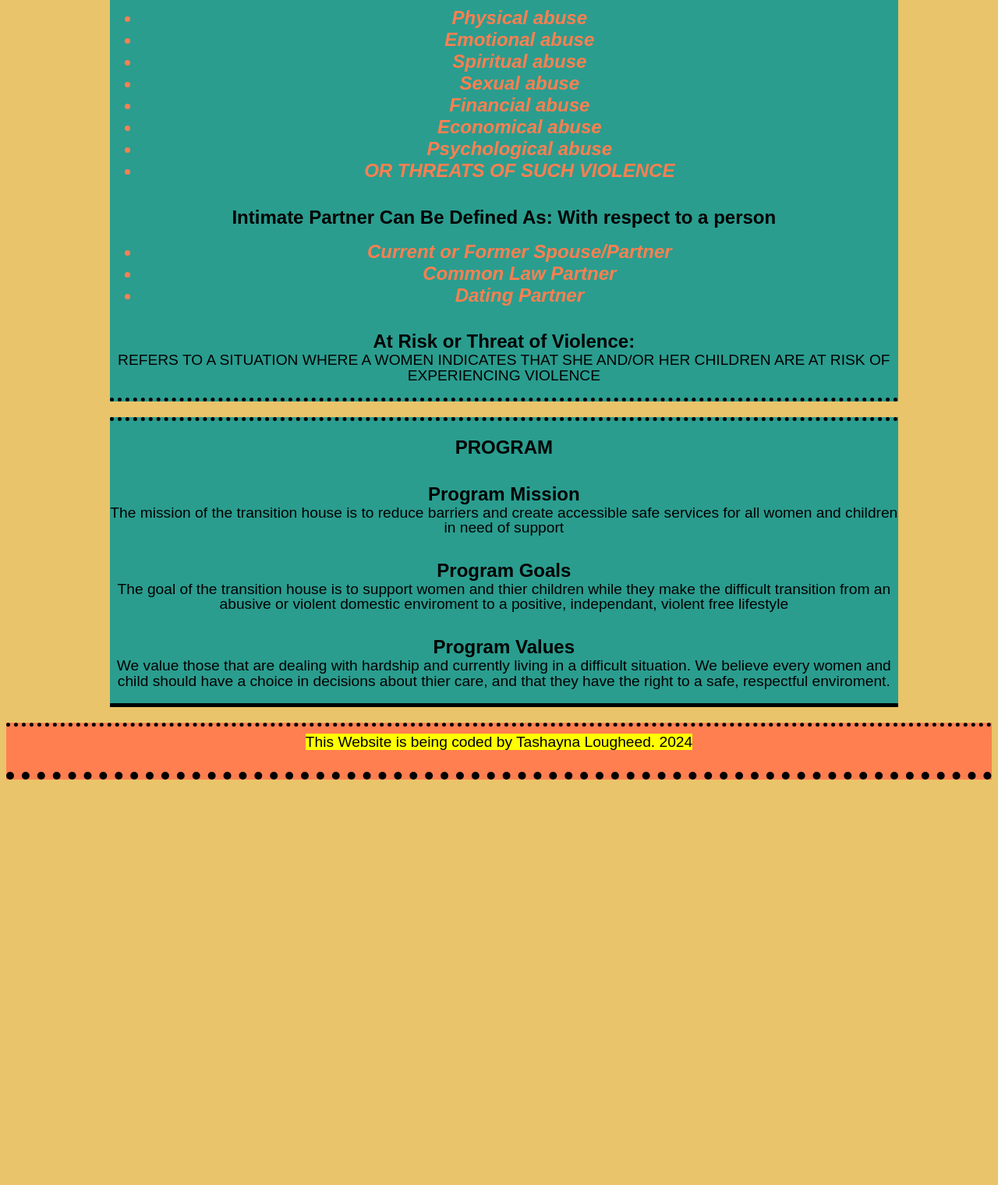
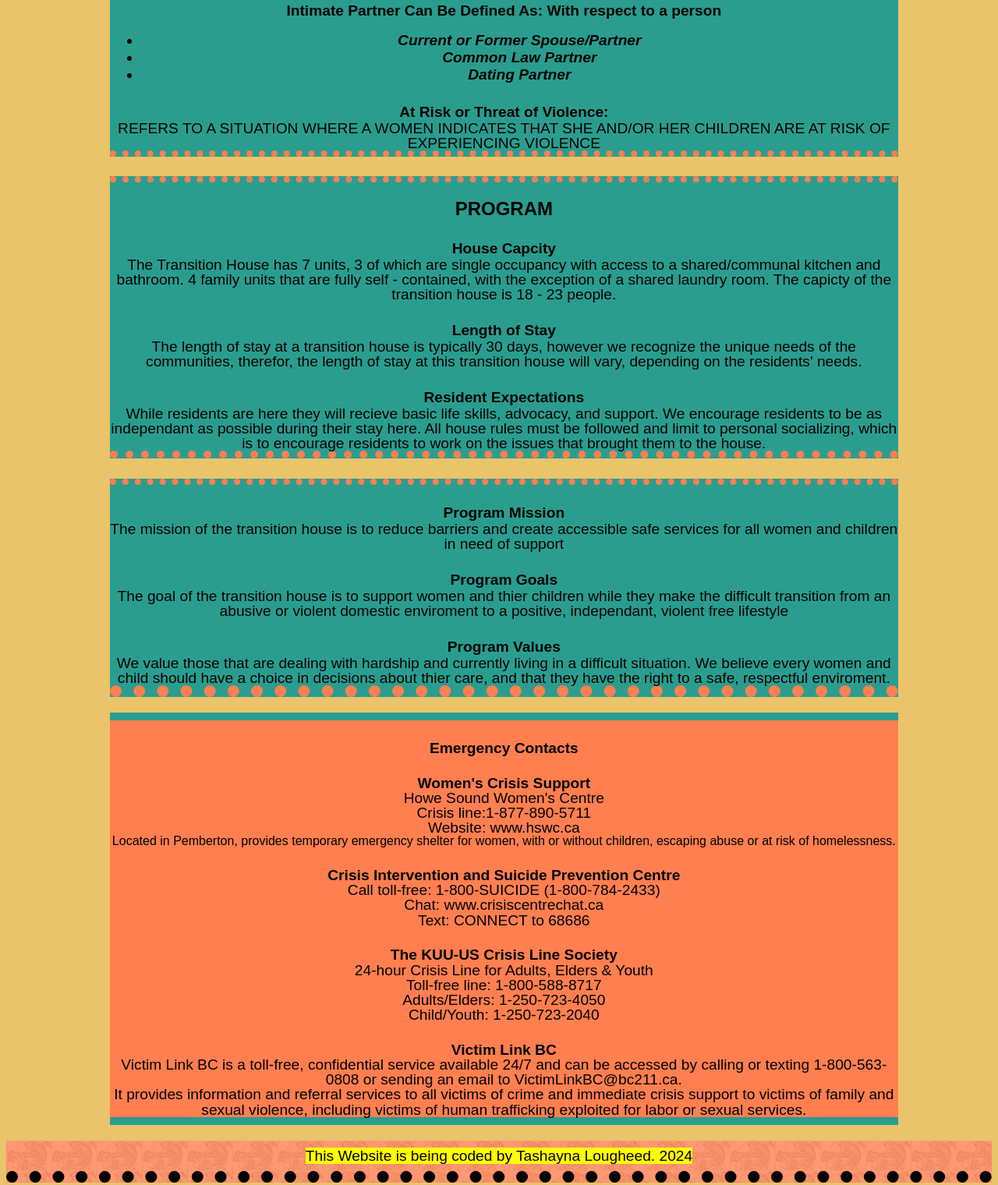
Before and after one commit to TashaynaLougheed/tashaynacapstone, a plain HTML site: page index.html in a window 1280 px wide. Shown: the part 1070-2590 px from the top of the page at 78% size. Before the commit the page ends 2078 px from the top, so only its background shows below. Drawn offline with Linux system fonts and the light colour scheme; a web font is replaced by a local one.

Commit message:
added two conterins changed footer and header

```diff
--- a/Styles.css
+++ b/Styles.css
@@ -1,8 +1,18 @@
+ header {
+    background-image: url("Images/Screenshot\ \(266\).png");
+    width: 100%;
+    height:100%;
+    background-size:contain;
+    margin-bottom: 5px;
+    box-sizing: border-box;
+    align-content: center;
+    padding: 10px;
+ }
  body {
     background-color:#e9c46a;
     font-family: Arial, Helvetica, sans-serif;
     text-align: center;
-    border-top: 10px dotted black;
+    border-top: 15px dotted black;
 }
 
 h1 {
@@ -11,25 +21,34 @@ h1 {
     text-align:center;
     font-family: "Parkinsans", sans-serif;
 }
-
-h2 {
-    color:#2a9d8f;
-    margin-bottom:0;
+img {
+   border-top: 5px solid coral;
+   border-bottom: 5px solid coral;
 }
 
 div a {
     font-size: x-large;
     text-align: center;
+    border-style:ridge;
 }
-
-img {
-    border-top: 5px solid coral;
-    border-bottom: 5px solid coral;
+.about-nquatqua {
+    background-color: coral;
+    width:80%;
+    align-content: center;
+    margin-left: 10.5%;
+    margin-top:20px;
+    margin-bottom: 20px;
+    border-top: 10px solid #2a9d8f;
+    border-bottom: 10px solid #2a9d8f;
+}
+.five-photos {
+    display:block;
+    margin: 0 auto;
 }
 
 h4 {
     color:black;
-    font-size: x-large;
+    font-size:larger;
     margin-bottom: 0;
    }
 
@@ -39,12 +58,9 @@ h4 {
     align-content: center;
     margin-left: 10.5%;
     margin-top: 20px;
-    border-top: 5px solid black;
-    border-bottom: 5px dotted black;
-}
-
-.program-title {
-    color: black;
+    border-top: 15px dotted coral;
+    border-bottom: 8px dotted coral;
+    text-align: center;
 }
 
 p {
@@ -52,35 +68,57 @@ p {
     line-height:1;
     font-size: larger;
     margin-top: 0;
+    margin-bottom: 0;
 }
 
 ul li{
-color:coral;
-font-size: x-large;
+    color:black;
+    font-size:larger;
     font-weight: 600;
     font-style: italic;
 }
-
+.house_cap_stay {
+    background-color: #2a9d8f;
+    width:80%;
+    align-content: center;
+    margin-left:10.5%;
+    margin-top:2%;
+    border-top: 8px dotted coral;
+    border-bottom: 10px dotted coral;
+}
+ h2 {
+    color: black;
+    margin-bottom:0;
+ }
 .program_mgv {
     background-color:#2a9d8f;
     width:80%;
     align-content:center;
     margin-left: 10.5%;
-margin-top:20px;
+    margin-top:2%;
+    border-bottom: 15px dotted coral;
+    border-top: 8px dotted coral;
+}
+.emergency-contact {
+    background-color: coral;
+    width: 80%;
+    align-content: center;
+    margin-left: 10.5%;
+    margin-top: 20px;
     margin-bottom: 20px;
-border-bottom: 5px solid black;
-border-top: 5px dotted black;
+    border-top: 10px solid #2a9d8f;
+    border-bottom: 10px solid #2a9d8f;
+    line-height: 1;
+
 }
-
-.program_header {
-    color: black;
-    margin-bottom: 0;
+footer {
+    background-image: url("./Images/logo-coral.png");
+    width: 100%;
+    height:100%;
+    background-size:contain;
+    margin-bottom: 10px;
+    box-sizing: border-box;
+    align-content: center;
+    padding: 10px;
+    border-bottom:15px dotted black;
 }
-
-footer {
-background-color:coral;
-margin: 50px 50 0 50;
-padding: 10px;
-border-top: 5px dotted black;
-border-bottom:10px dotted black;
-}
--- a/index.html
+++ b/index.html
@@ -16,31 +16,32 @@
         <main>
             <div>
                 <img src="Images/TH-Building.JPG"
-                width="1500" height="200"/>
+                width="1500" height="150"/>
             </div>
-            <section>
-                <h2> ABOUT</h2>
+            <div class="about-nquatqua">
+                <h2> ABOUT N'QUATQUA</h2>
                 <!-- would like to move the ABOUT to a different page once more content is added-->
-                <p> N'Quatqua Transtion House is located on the unceded Territory of N'Quatqua Frist Nations of the Stl'at'imx Territory. N"Quatqua is home to approximitly 300 members and lies at the Southern tip of Anderson Lake. N'Quatqua is approx. 2.5 hours north of Vancouver B.C.</p>
-            </section>
-            <div">
-                <img src="Images/Anderson Lake 2.jpg" width="250" height="200" alt="photo of lake">
+                   <p> N'Quatqua Transtion House is located on the unceded Territory of N'Quatqua First Nations, also known as D'arcy,of the Stl'at'imx Territory - Interior Salish people. N"Quatqua is in Squamish - Lillooet region of Southwester British Columbia on the Southern Tip of Anderson Lake. Approximately 160km North of Vancouver. The population of N'Quatqua is approximately 300 members.<p>
+            </div>
+            <div class="five-photos">
+                    <img src="Images/Anderson Lake 2.jpg" width="150" height="150" alt="photo of lake">
 
-                <img src="Images/Anderson Lake from Seton Portage.jpg" width="250" height="200" alt="photo of lake">
+                    <img src="Images/Anderson Lake from Seton Portage.jpg" width="150" height="150" alt="photo of lake">
 
-                <img src="Images/Anderson Lake with Northern Lights.jpg" width="250" height="200" alt="photo of northern lights at lake">
+                    <img src="Images/Anderson Lake with Northern Lights.jpg" width="150" height="150" alt="photo of northern lights at lake">
 
-                <img src="Images/Anderson Lake from Highline Rd.jpg" width="250" height="200" alt="photo of lake with clouds">
+                    <img src="Images/Anderson Lake from Highline Rd.jpg" width="150" height="150" alt="photo of lake with clouds">
 
-                <img src="https://images.unsplash.com/photo-1732172025797-138db0bcc6f8?w=500&auto=format&fit=crop&q=60&ixlib=rb-4.0.3&ixid=M3wxMjA3fDB8MHxmZWF0dXJlZC1waG90b3MtZmVlZHwzOHx8fGVufDB8fHx8fA%3D%3D" width="250" height="200" alt="photo of trees on a mountain"
+                    <img src="https://images.unsplash.com/photo-1732172025797-138db0bcc6f8?w=500&auto=format&fit=crop&q=60&ixlib=rb-4.0.3&ixid=M3wxMjA3fDB8MHxmZWF0dXJlZC1waG90b3MtZmVlZHwzOHx8fGVufDB8fHx8fA%3D%3D" width="150" height="150" alt="photo of trees on a mountain"
             </div>
             <div>
                 <a href="https://www.nquatqua.ca/" target="_blank">N'Quatqua First Nations</a>
 
             </div>
               <section class="program-border">
-                <h2 class="program-title"> PROGRAM CRITERIA</h2>
+                <h2> PROGRAM CRITERIA</h2>
                   <p> Transition House program criteria for those who <em>choose</em> to seek services or shelter are:<strong>SINGLE</strong> WOMEN or WOMEN <strong> WITH CHILDREN</strong> fleeing from abuse or domestic violence from an <strong> INTIMATE PARTNER</strong></P>
+
                <h4>Domestic Violence Can Be Defined As:</h4>
                  <ul>
                     <li>Physical abuse</li>
@@ -52,17 +53,29 @@
                     <li>Psychological abuse</li>
                     <li>OR THREATS OF SUCH VIOLENCE</li>
                  </ul>
+
                 <h4> Intimate Partner Can Be Defined As: With respect to a person</h4>
                  <ul>
                     <li> Current or Former Spouse/Partner</li>
                     <li> Common Law Partner</li>
                     <li> Dating Partner</li>
                 </ul>
+
                 <h4> At Risk or Threat of Violence:</h4>
                   <p> REFERS TO A SITUATION WHERE A WOMEN INDICATES THAT SHE AND/OR HER CHILDREN ARE AT RISK OF EXPERIENCING VIOLENCE</p>
              </section>
+            <div class="house_cap_stay">
+                <h2> PROGRAM</h2>
+                <h4> House Capcity</h4>
+                  <p> The Transition House has 7 units, 3 of which are single occupancy with access to a shared/communal kitchen and bathroom. 4 family units that are fully self - contained, with the exception of a shared laundry room. The capicty of the transition house is 18 - 23 people. </p>
+
+                <h4>Length of Stay</h4>
+                  <p> The length of stay at a transition house is typically 30 days, however we recognize the unique needs of the communities, therefor, the length of stay at this transition house will vary, depending on the residents' needs.</p>
+
+                <h4> Resident Expectations</h4>
+                  <p>While residents are here they will recieve basic life skills, advocacy, and support. We encourage residents to be as independant as possible during their stay here. All house rules must be followed and limit to personal socializing, which is to encourage residents to work on the issues that brought them to the house.</p>
+            </div>
              <section class="program_mgv">
-                <h2 class="program_header"> PROGRAM</h2>
                 <h4> Program Mission</h4>
                   <p> The mission of the transition house is to reduce barriers and create accessible safe services for all women and children in need of support </p>
                 <h4>Program Goals</h4>
@@ -70,6 +83,39 @@
                 <h4> Program Values</h4>
                   <p> We value those that are dealing with hardship and currently living in a difficult situation. We believe every women and child should have a choice in decisions about thier care, and that they have the right to a safe, respectful enviroment. </p>
              </section>
+            <div class="emergency-contact">
+                <h4> Emergency Contacts</h4>
+                <h4>Women's Crisis Support</h4>
+                 <p>Howe Sound Women's Centre</p>
+                 <p>Crisis line:1-877-890-5711</p>
+                 <p>Website: www.hswc.ca</p
+                 <p>Located in Pemberton, provides
+                   temporary emergency shelter for women,
+                   with or without children, escaping abuse
+                   or at risk of homelessness.</P>
+
+                <h4> Crisis Intervention and Suicide Prevention Centre</h4>
+                    <p>Call toll-free: 1-800-SUICIDE (1-800-784-2433)</p>
+                    <p>Chat: www.crisiscentrechat.ca</p>
+                    <p>Text: CONNECT to 68686</p>
+
+                <h4> The KUU-US Crisis Line Society</h4>
+                    <p>24-hour Crisis Line for Adults, Elders & Youth</p>
+                    <p>Toll-free line: 1-800-588-8717</p>
+                    <p>Adults/Elders: 1-250-723-4050</p>
+                    <p>Child/Youth: 1-250-723-2040</p>
+
+                <h4>Victim Link BC</h4>
+                    <p>Victim Link BC is a toll-free, confidential service
+                    available 24/7 and can be accessed by calling or
+                    texting 1-800-563-0808 or sending an email
+                    to VictimLinkBC@bc211.ca.</p>
+                    <p>It provides information and referral services
+                    to all victims of crime and immediate crisis support
+                    to victims of family and sexual violence, including
+                    victims of human trafficking exploited for
+                    labor or sexual services. </p>
+            </div>
         </main>
         <footer id="footer">
             <p> <mark>This Website is being coded by Tashayna Lougheed. 2024</mark></p>
```
Also changed, not shown: Images/Screenshot (266).png (added), Images/logo-coral.png (added). Lines whose indentation alone changed are shown as unchanged.
